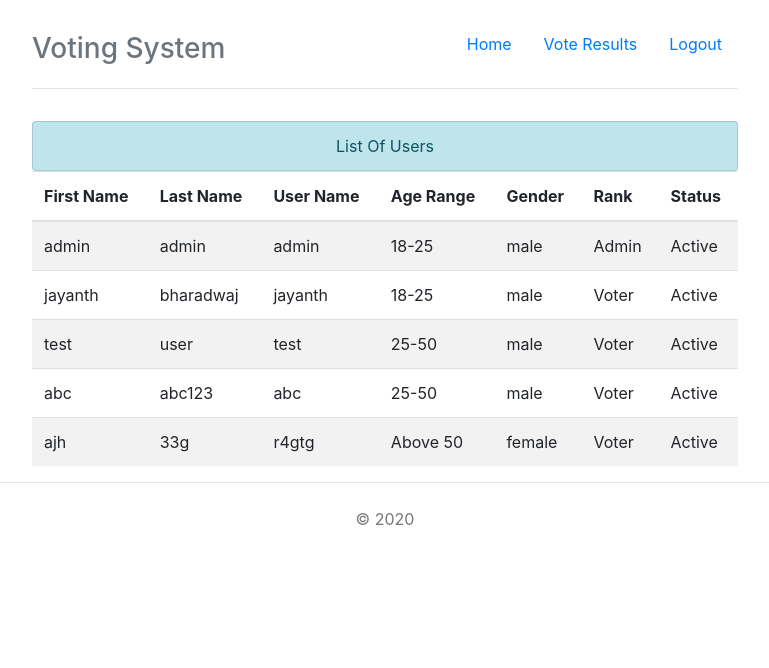
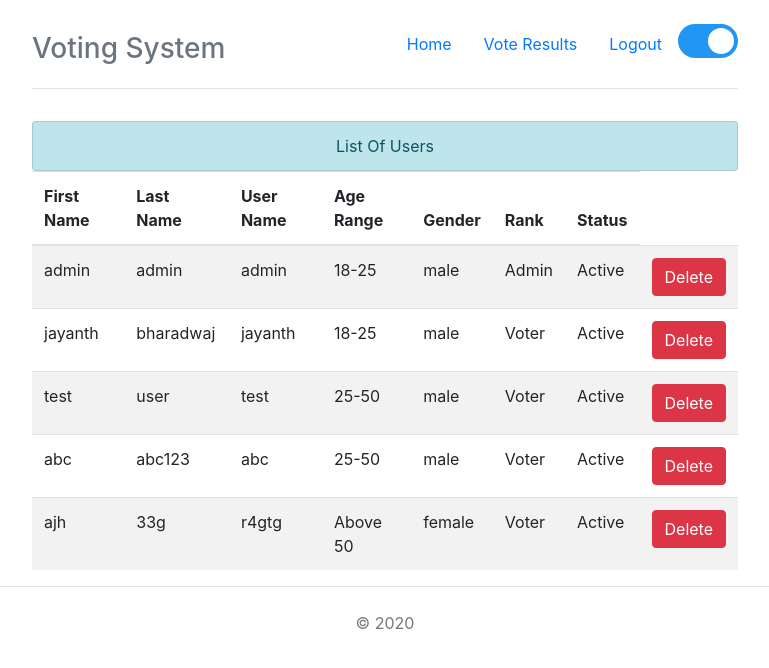
Before and after one commit to Jayanthbm/simple-voting-php, a PHP site: page /users.php in a window 1280 px wide. Shown: the top 668 px of the page, without its empty margins (255-1024 px from the left). Run offline with PHP 8.4, Linux system fonts and the light colour scheme; a user stored in the database is signed in; data comes from the database, SQL or seed files in the repository.

Commit message:
Updated bgcolor and delete

```diff
--- a/custom.css
+++ b/custom.css
@@ -84,3 +84,63 @@ body {
     border-bottom: 0;
   }
 }
+
+.switch {
+  position: relative;
+  display: inline-block;
+  width: 60px;
+  height: 34px;
+}
+
+.switch input {
+  opacity: 0;
+  width: 0;
+  height: 0;
+}
+
+.slider {
+  position: absolute;
+  cursor: pointer;
+  top: 0;
+  left: 0;
+  right: 0;
+  bottom: 0;
+  background-color: #000;
+  -webkit-transition: .4s;
+  transition: .4s;
+}
+
+.slider:before {
+  position: absolute;
+  content: "";
+  height: 26px;
+  width: 26px;
+  left: 4px;
+  bottom: 4px;
+  background-color: white;
+  -webkit-transition: .4s;
+  transition: .4s;
+}
+
+input:checked+.slider {
+  background-color: #2196F3;
+}
+
+input:focus+.slider {
+  box-shadow: 0 0 1px #2196F3;
+}
+
+input:checked+.slider:before {
+  -webkit-transform: translateX(26px);
+  -ms-transform: translateX(26px);
+  transform: translateX(26px);
+}
+
+/* Rounded sliders */
+.slider.round {
+  border-radius: 34px;
+}
+
+.slider.round:before {
+  border-radius: 50%;
+}
--- a/footer.php
+++ b/footer.php
@@ -1,3 +1,30 @@
+<script>
+function setBackground(){
+  var bgcolor = localStorage.getItem("bgcolor");
+  document.body.style.backgroundColor = bgcolor;
+}
+$(document).ready(function() {
+  var bgcolor = localStorage.getItem("bgcolor");
+  if(bgcolor === null || bgcolor === 'white'){
+    localStorage.setItem("bgcolor", "white");
+    $('#background')[0].checked = true;
+    setBackground();
+  }else{
+      setBackground();
+
+  }
+  $('#background').change(function () {
+      let a = $('#background')[0].checked;
+      if(a === true){
+        localStorage.setItem("bgcolor", "white");
+      }
+      if(a === false){
+        localStorage.setItem("bgcolor", "black");
+      }
+      setBackground();
+  });
+});
+</script>
 <footer class="footer">
   <center>
     <p>&copy; <?php echo Date('Y'); ?></p>
--- a/navbar.php
+++ b/navbar.php
@@ -37,11 +37,16 @@
       <?php }
       } ?>
       <?php if ($_SESSION) {  //Condtional Statement
-        ?>
+      ?>
         <li class="nav-item">
           <a class="nav-link" href="logout.php">Logout</a>
         </li>
       <?php } ?>
+      <li class="nav-item">
+        <label class="switch">
+          <input type="checkbox" id="background"> <span class="slider round"></span>
+        </label>
+      </li>
     </ul>
   </nav>
   <h3 class="text-muted">Voting System</h3>
--- a/users.php
+++ b/users.php
@@ -56,6 +56,7 @@ include "head.php";
                       } else {
                         echo "Not Active";
                       } ?></td>
+                  <td><button class="btn btn-danger" onclick="deleteUser('<?php echo $id;?>')">Delete</button></td>
                 </tr>
               <?php } ?>
             </tbody>
@@ -72,4 +73,20 @@ include "head.php";
   <?php include "footer.php"; ?>
 
   <!---End Footer -->
+  <script>
+    function deleteUser(id){
+      let url = `delete_action.php?id=${id}`;
+      $.ajax({
+        type: "GET",
+        url: url,
+        success: function(data) {
+          if(data ==="<div class='alert alert-warning alert-dismissible'><button type='button' class='close' data-dismiss='alert'>&times;</button>You Can't delete Yourself</div>"){
+            $('#results').html(data);  // Adding Elements to DOM
+          }else{
+            location.reload();
+          }
+        }
+      });
+    }
+  </script>
 </body>
```
Also changed, not shown: delete_action.php (added, +20 -0 lines).
